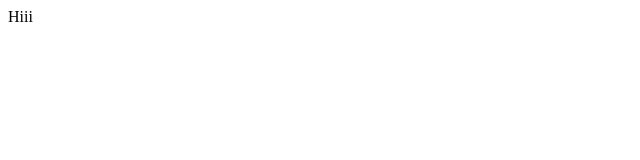
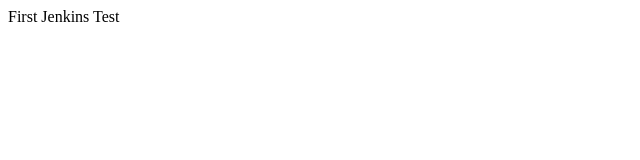
Before and after one commit to sjoshi6/DevOpsTest, a plain HTML site: page index.html in a window 1280 px wide. Shown: the whole page, without its empty margins (0-640 px from the left). Drawn offline with Linux system fonts and the light colour scheme.

Commit message:
Update index.html

```diff
--- a/index.html
+++ b/index.html
@@ -1,5 +1,5 @@
 <html>
 <body>
-Hiii
+First Jenkins Test
 </body>
 </html>
```
